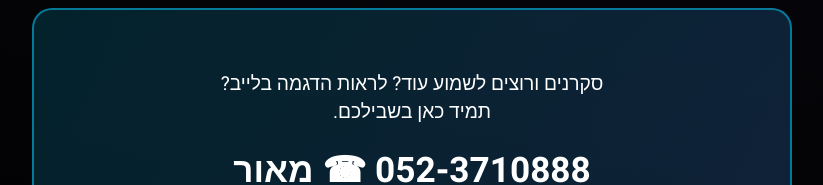
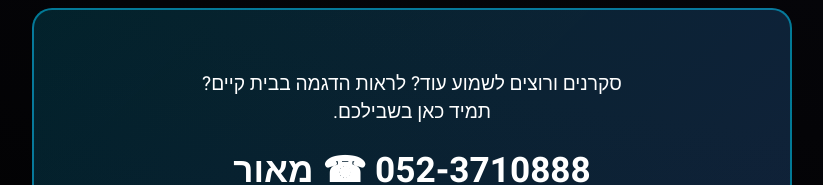
Before and after one commit to maortzivony/Bina, a plain HTML site: page index.html in a window 1280 px wide. Shown: the part 2834-3019 px from the top of the page, without its empty margins (228-1051 px from the left). Drawn offline with Linux system fonts and the light colour scheme.

Commit message:
last obe

```diff
--- a/index.html
+++ b/index.html
@@ -451,7 +451,7 @@
         </div>
 
         <div class="cta-section animate-in" style="animation-delay: 1.4s;">
-            <p style="font-size: 1.2rem;">סקרנים ורוצים לשמוע עוד? לראות הדגמה בלייב? <br>תמיד כאן בשבילכם.</p>
+            <p style="font-size: 1.2rem;">סקרנים ורוצים לשמוע עוד? לראות הדגמה בבית קיים? <br>תמיד כאן בשבילכם.</p>
             <a href="tel:0523710888" class="phone-number">052-3710888 ☎ מאור </a>
             <a href="https://wa.me/972523710888?text=היי מאור, הגעתי מהאתר. אשמח לשמוע פרטים על בינה בכל פינה" class="cta-btn">
                 לחצו כאן לשיחת ייעוץ חינם בוואטסאפ
```
